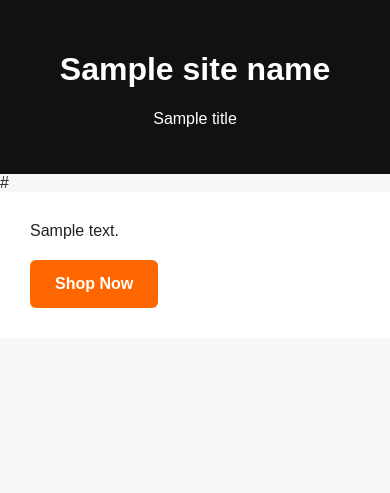
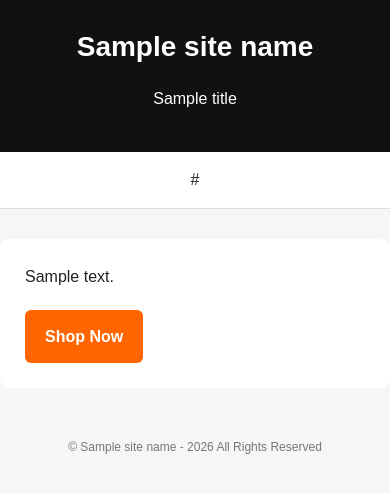
Before and after one commit to brightlane/Costumes-Halloween-Wizard, a Python web app: template core/templates/page.html in a window 390 px wide. Shown: the top 493 px of the page. Run offline with Jinja, Linux system fonts and the light colour scheme; the template is opened without the code that fills it: most values are stand-ins (such as "Sample title", 1, 10 or a date in 2020).

Commit message:
Refactor page.html for improved SEO and styling
Updated HTML structure and styles for better layout and responsiveness.

```diff
--- a/core/templates/page.html
+++ b/core/templates/page.html
@@ -2,71 +2,111 @@
 <html lang="en">
 <head>
     <meta charset="UTF-8">
+
     <title>{{ title }}</title>
 
     <meta name="description" content="{{ description }}">
+    <meta name="viewport" content="width=device-width, initial-scale=1.0">
+
+    {% if canonical %}
     <link rel="canonical" href="{{ canonical }}">
+    {% endif %}
 
-    <!-- Schema -->
+    <!-- =========================
+         SEO / SCHEMA BLOCKS
+    ========================== -->
+
+    {% if schema_website %}
     <script type="application/ld+json">
     {{ schema_website | safe }}
     </script>
+    {% endif %}
 
+    {% if schema_org %}
     <script type="application/ld+json">
     {{ schema_org | safe }}
     </script>
+    {% endif %}
 
+    {% if schema_collection %}
     <script type="application/ld+json">
     {{ schema_collection | safe }}
     </script>
+    {% endif %}
 
     <style>
         body {
             font-family: Arial, sans-serif;
             margin: 0;
-            padding: 0;
-            background: #f7f7f7;
+            background: #f6f6f6;
             color: #222;
+            line-height: 1.6;
         }
 
         header {
             background: #111;
             color: #fff;
-            padding: 30px;
+            padding: 25px;
             text-align: center;
+        }
+
+        header h1 {
+            margin: 0;
+            font-size: 28px;
+        }
+
+        nav {
+            padding: 15px;
+            background: #fff;
+            display: flex;
+            flex-wrap: wrap;
+            gap: 8px;
+            justify-content: center;
+            border-bottom: 1px solid #ddd;
+        }
+
+        nav a {
+            text-decoration: none;
+            background: #eee;
+            color: #333;
+            padding: 6px 10px;
+            border-radius: 5px;
+            font-size: 14px;
+        }
+
+        nav a:hover {
+            background: #ff6600;
+            color: #fff;
         }
 
         main {
             max-width: 1000px;
-            margin: auto;
-            background: white;
-            padding: 30px;
-        }
-
-        nav a {
-            margin: 5px;
-            display: inline-block;
-            padding: 8px 12px;
-            background: #eee;
-            text-decoration: none;
-            color: #333;
-            border-radius: 5px;
-        }
-
-        nav a:hover {
-            background: #ff6600;
-            color: white;
+            margin: 30px auto;
+            background: #fff;
+            padding: 25px;
+            border-radius: 10px;
         }
 
         .cta {
             display: inline-block;
             margin-top: 20px;
-            padding: 15px 25px;
+            padding: 14px 20px;
             background: #ff6600;
-            color: white;
+            color: #fff;
             text-decoration: none;
             font-weight: bold;
             border-radius: 6px;
+        }
+
+        .cta:hover {
+            background: #e65500;
+        }
+
+        footer {
+            text-align: center;
+            padding: 20px;
+            font-size: 12px;
+            color: #777;
         }
     </style>
 </head>
@@ -78,17 +118,31 @@
     <p>{{ title }}</p>
 </header>
 
+<!-- =========================
+     NAVIGATION (HREFLANG OR SILO)
+========================== -->
 <nav>
     {{ hreflang | safe }}
 </nav>
 
+<!-- =========================
+     PAGE CONTENT
+========================== -->
 <main>
-    {{ content | safe }}
 
-    <br>
+    <div class="content">
+        {{ content | safe }}
+    </div>
 
-    <a class="cta" href="#">Shop Now</a>
+    <a class="cta" href="#">
+        Shop Now
+    </a>
+
 </main>
+
+<footer>
+    © {{ site_name }} - 2026 All Rights Reserved
+</footer>
 
 </body>
 </html>
```
